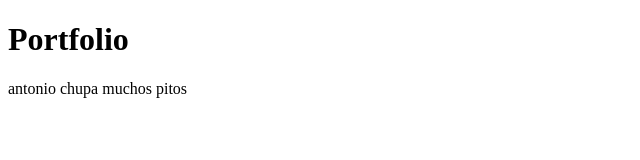
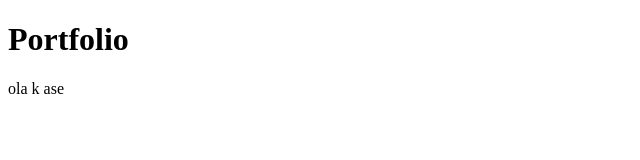
Before and after one commit to fernandoflores1/Portfolio, a plain HTML site: page index.html in a window 1280 px wide. Shown: the whole page, without its empty margins (0-640 px from the left). Drawn offline with Linux system fonts and the light colour scheme.

Commit message:
Update index.html

```diff
--- a/index.html
+++ b/index.html
@@ -8,6 +8,6 @@
   </head>
   <body>
     <h1>Portfolio</h1>
-    <p>antonio chupa muchos pitos</p>
+    <p>ola k ase</p>
   </body>
 </html>
```
